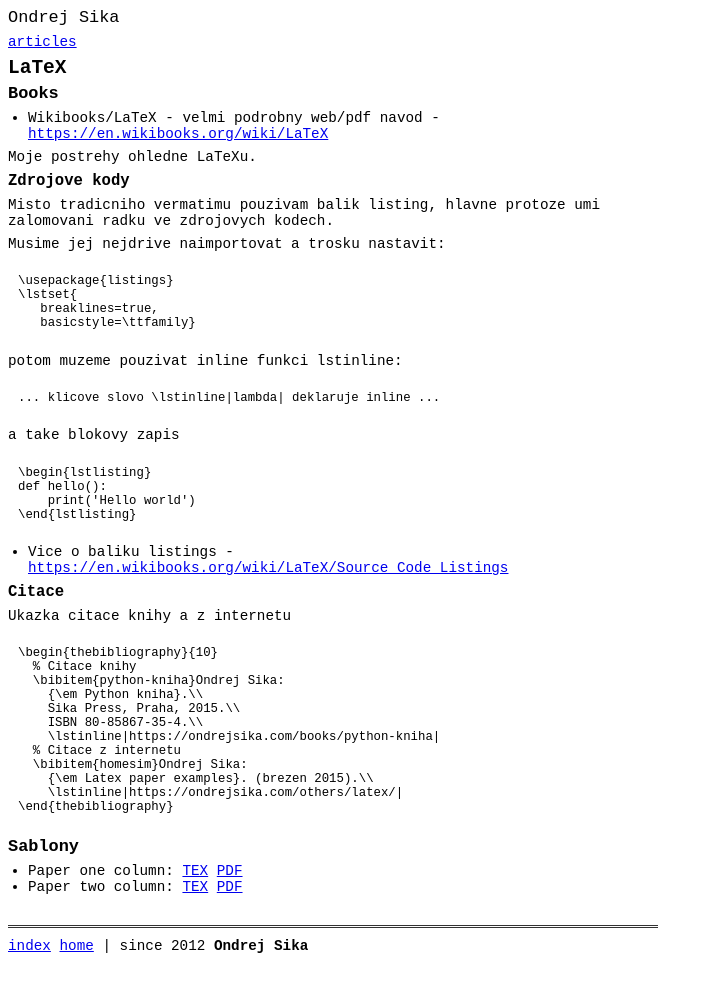
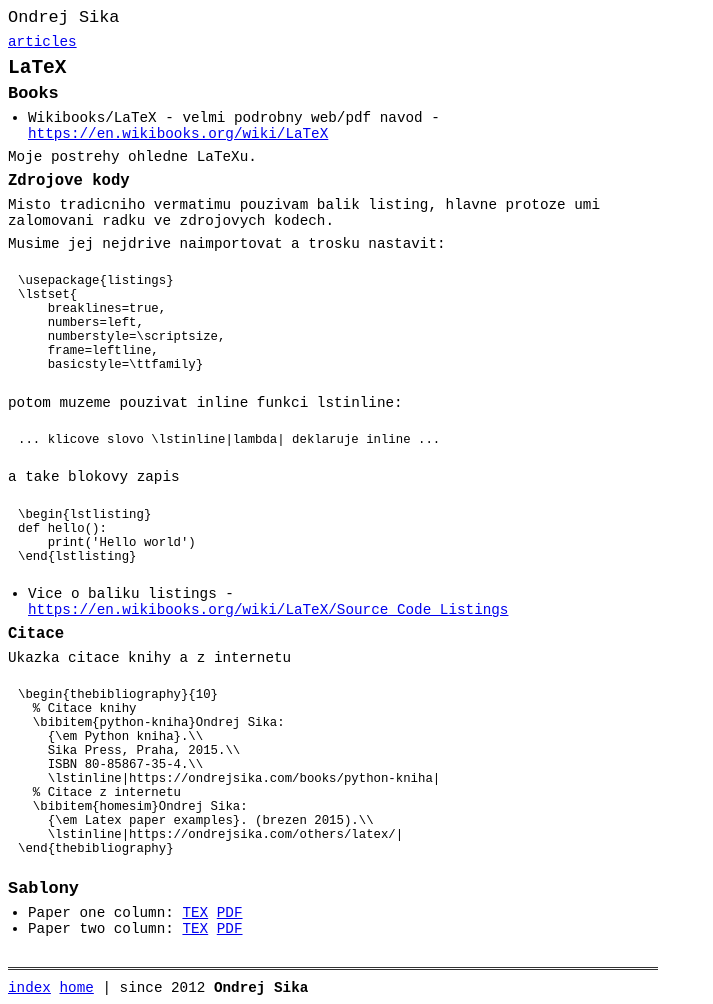
Before and after one commit to ondrejsika/ondrejsika.com, a Jekyll site: the page built from articles/latex/index.md, in a window 1280 px wide. Shown: the whole page, without its empty margins (0-713 px from the left). Built offline with Jekyll 4.4.1, drawn with Linux system fonts in a browser that asks for light colours; Markdown is read by kramdown in place of the engine named in the settings; comment, search, counter and statistics services are not loaded; before the commit the page ends 962 px from its top, so only the background shows below that.

Commit message:
use new listings style - latex article

````diff
--- a/articles/latex/index.md
+++ b/articles/latex/index.md
@@ -24,8 +24,11 @@
 ```
 \usepackage{listings}
 \lstset{
-   breaklines=true,
-   basicstyle=\ttfamily}
+    breaklines=true,
+    numbers=left,
+    numberstyle=\scriptsize,
+    frame=leftline,
+    basicstyle=\ttfamily}
 ```
 
 potom muzeme pouzivat inline funkci lstinline:
````
